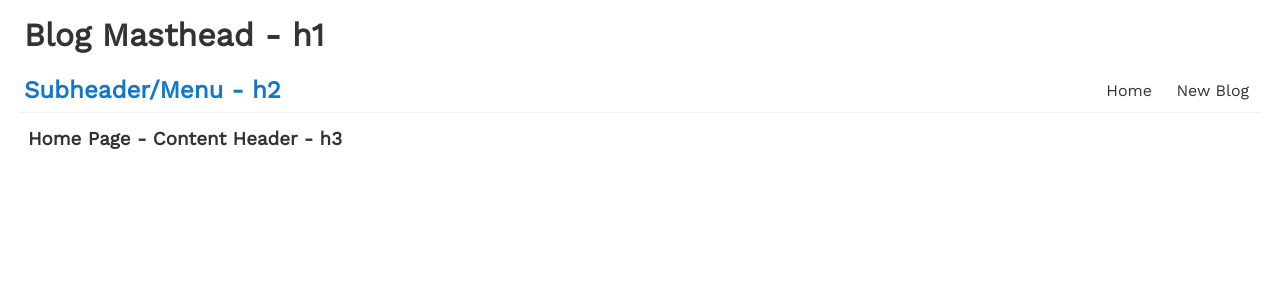
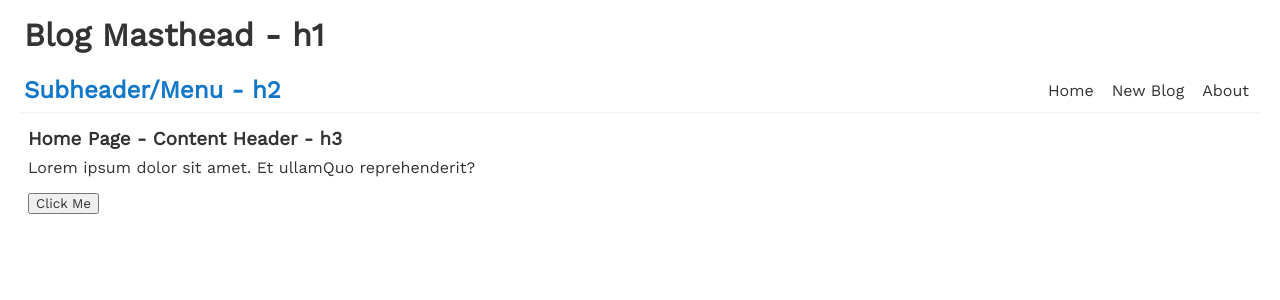
Before and after one commit to Hamberfim/dojo-blog, a React (Create React App) app: page / in a window 1280 px wide. Shown: the top 300 px of the page. Built offline with nearby package versions, Linux system fonts and the light colour scheme.

Commit message:
css working

```diff
--- a/src/Home.js
+++ b/src/Home.js
@@ -2,6 +2,8 @@ const Home = () => {
     return (
         <div className="home">
             <h3>Home Page - Content Header - h3</h3>
+            <p>Lorem ipsum dolor sit amet. Et ullamQuo reprehenderit?</p>
+            <button>Click Me</button>
         </div>
      );
 }
--- a/src/Navbar.js
+++ b/src/Navbar.js
@@ -18,6 +18,20 @@ const Navbar = () => {
             <div className="links">
                 <a href="/">Home</a>
                 <a href="/create">New Blog</a>
+                <a href="/about">About</a>
+
+                {/* inline Style - Dynamic value with a nested js object-key:value pairs
+                note use of camelCase for css backgroundColor but not background-color
+
+                <a href="/create" style={{
+                    color: "white",
+                    backgroundColor: "black",
+                    padding: "5px 9px",
+                    borderRadius: "7px"
+                }}>Some Link</a>
+
+                */}
+
             </div>
         </nav>
      );
--- a/src/index.css
+++ b/src/index.css
@@ -28,7 +28,7 @@
 
 /* navbar links */
 .navbar a {
-  margin-left: 0.9rem;
+  margin-left: 0.5rem;
   text-decoration: none;
   padding: 3px;
 }
```
